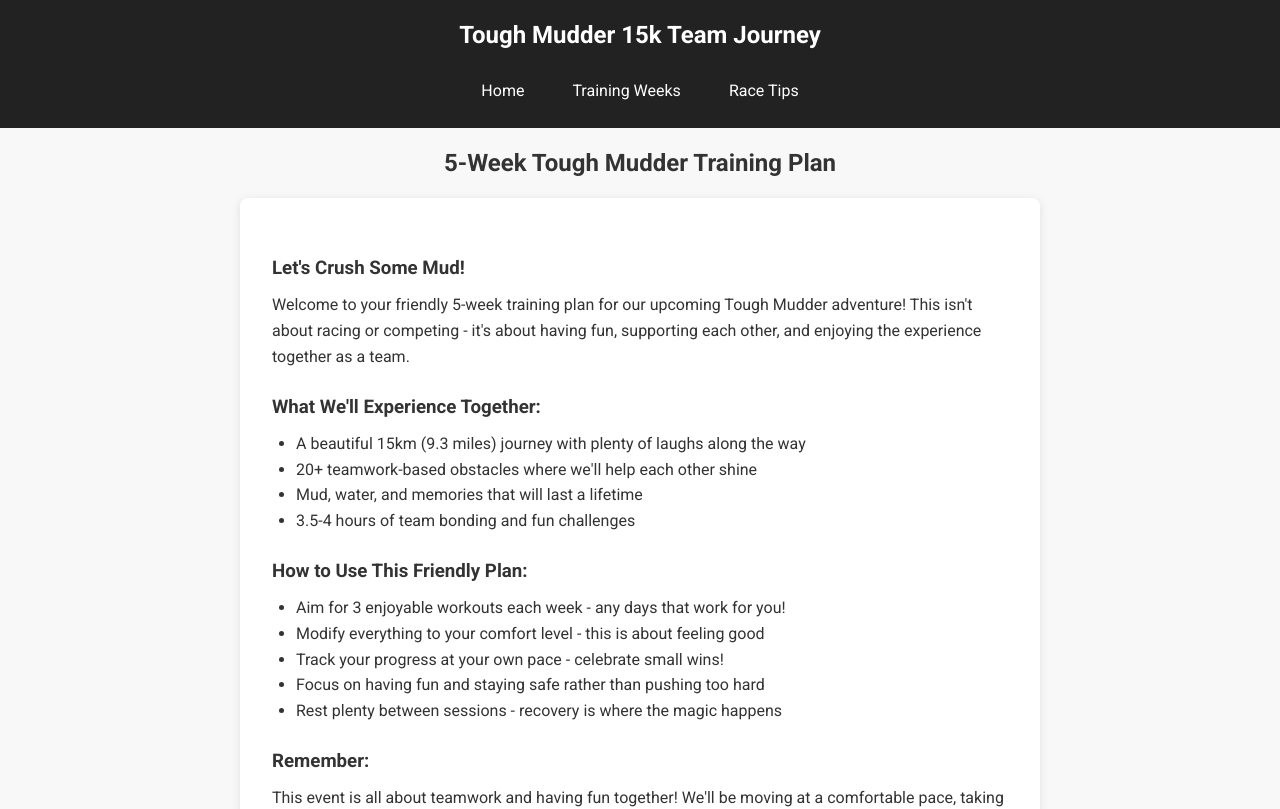
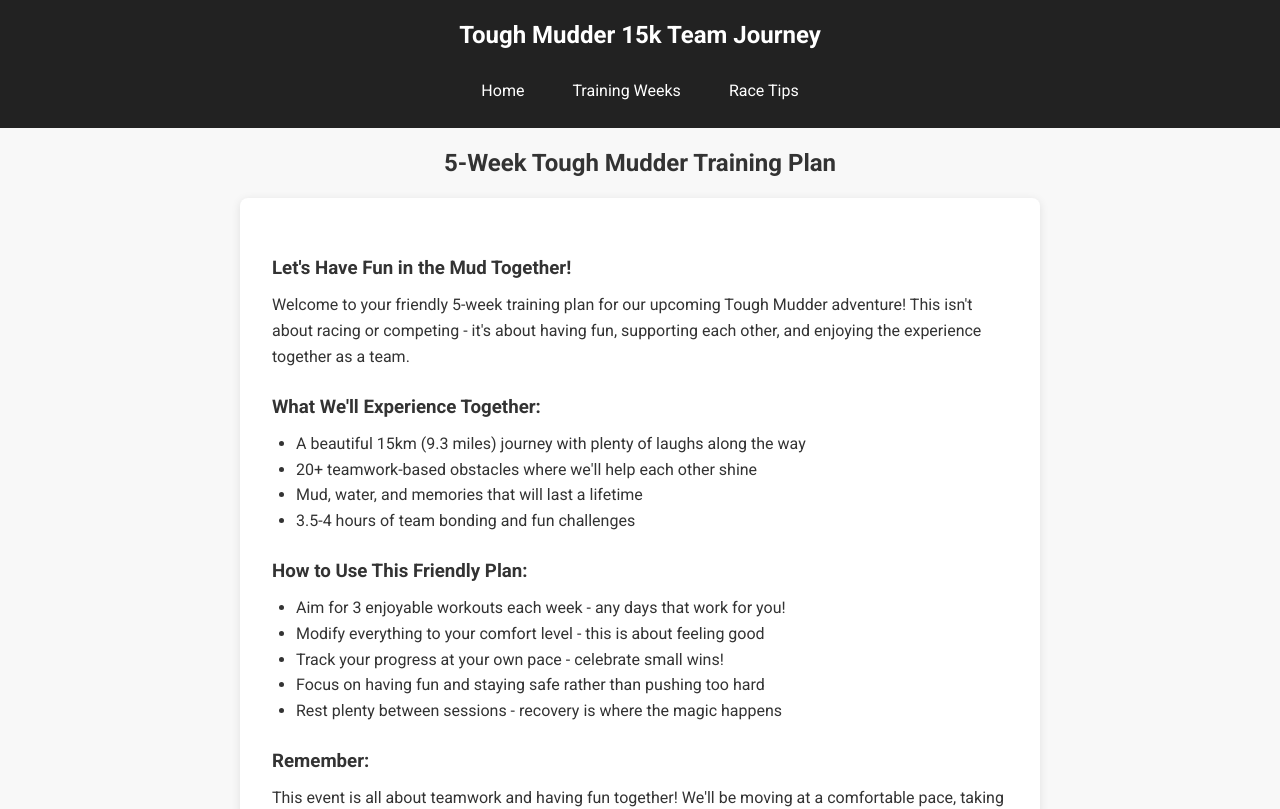
Before and after one commit to tomek-mcclintock/tough-mudder-app, a React (Create React App) app: page / in a window 1280 px wide. Shown: the top 809 px of the page. Built offline with nearby package versions, Linux system fonts and the light colour scheme.

Commit message:
Update App.js

```diff
--- a/src/App.js
+++ b/src/App.js
@@ -1,6 +1,7 @@
 // App.js
 import React, { useState, useEffect } from 'react';
 import { BrowserRouter as Router, Routes, Route, Link, useParams, useNavigate } from 'react-router-dom';
+import { Analytics } from '@vercel/analytics/react';
 import './App.css';
 
 // Main App Component
@@ -43,7 +44,7 @@
     <div className="home">
       <h2>5-Week Tough Mudder Training Plan</h2>
       <div className="intro-card">
-        <h3>Let's Crush Some Mud!</h3>
+        <h3>Let's Have Fun in the Mud Together!</h3>
         <p>Welcome to your friendly 5-week training plan for our upcoming Tough Mudder adventure! This isn't about racing or competing - it's about having fun, supporting each other, and enjoying the experience together as a team.</p>
 
         <h3>What We'll Experience Together:</h3>
```
